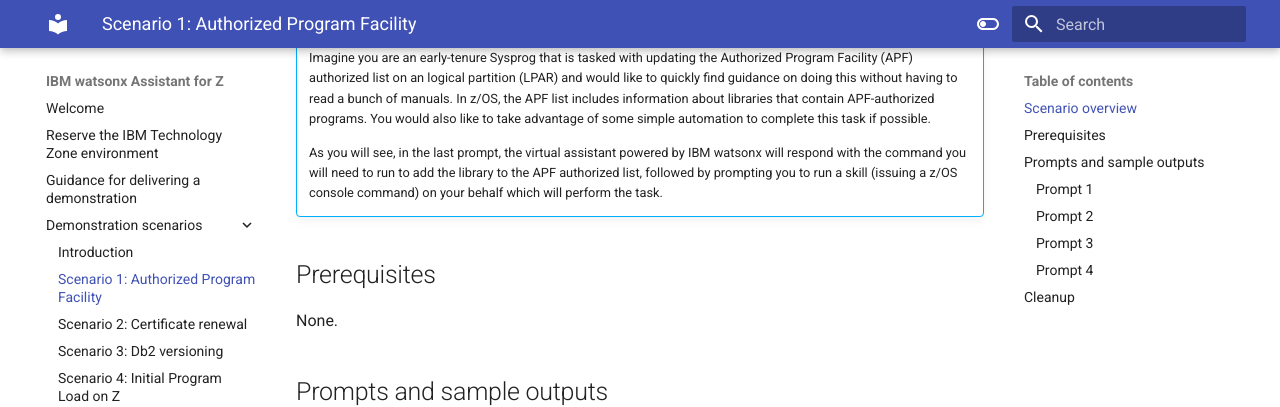
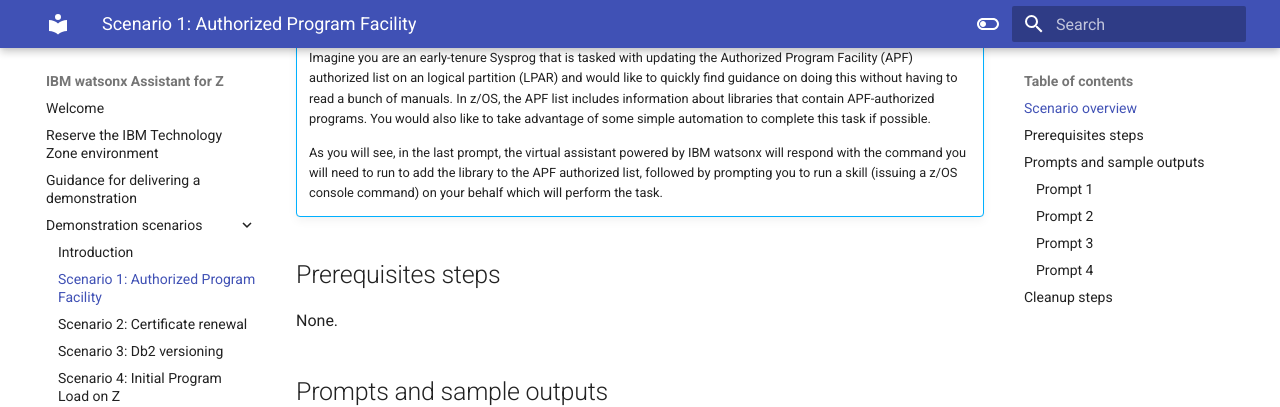
Before and after one commit to IBM/SalesEnablement-L3-watsonx-AssistantForZ, an MkDocs documentation site: the page built from docs/scenarios/APF.md, in a window 1280 px wide and 1400 px high, scrolled down 237 px. Shown: the top 407 px of the window. Built offline with MkDocs 1.6.1 and Material for MkDocs 9.7.7, drawn with Linux system fonts in a browser that asks for light colours; some of the changed text lies outside the part shown.

Commit message:
formatting updates

```diff
--- a/docs/scenarios/APF.md
+++ b/docs/scenarios/APF.md
@@ -6,7 +6,7 @@
 
     As you will see, in the last prompt, the virtual assistant powered by IBM watsonx will respond with the command you will need to run to add the library to the APF authorized list, followed by prompting you to run a skill (issuing a z/OS console command) on your behalf which will perform the task.
 
-## Prerequisites
+## Prerequisites steps
 None.
 
 ## Prompts and sample outputs
@@ -67,7 +67,10 @@ What is the command to add PROD1.LOADLIB on volume PRD001 to the APF list?
 
     3. View the *"cmd-response"* field to verify the command was successful.
 
+    <details>
+    <summary>Sample output</summary>
     ![](_attachments/apf-005b.png)
+    </details>
 
-## Cleanup
+## Cleanup steps
 None.
```
Also changed, not shown: docs/scenarios/_attachments/apf-001b.png.
